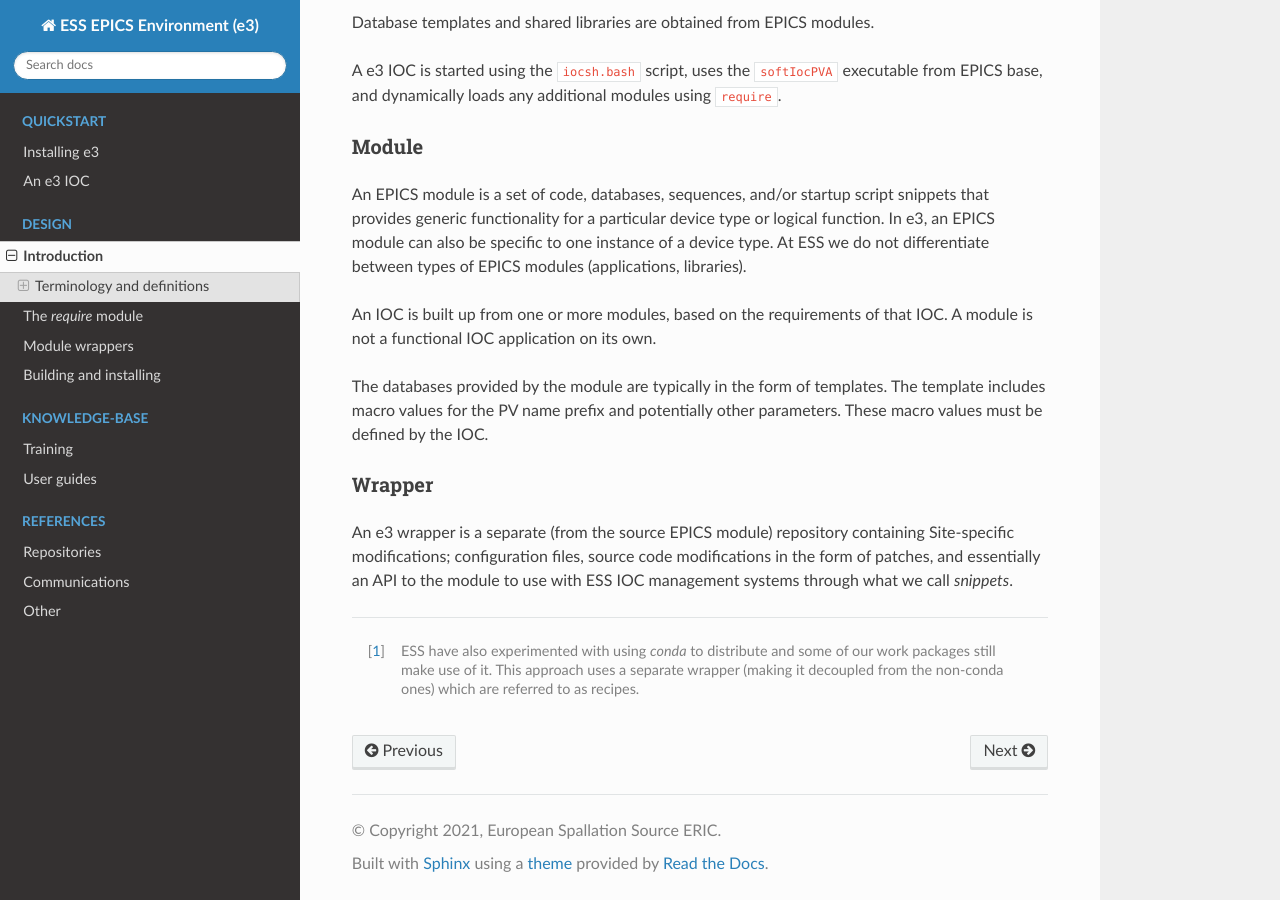
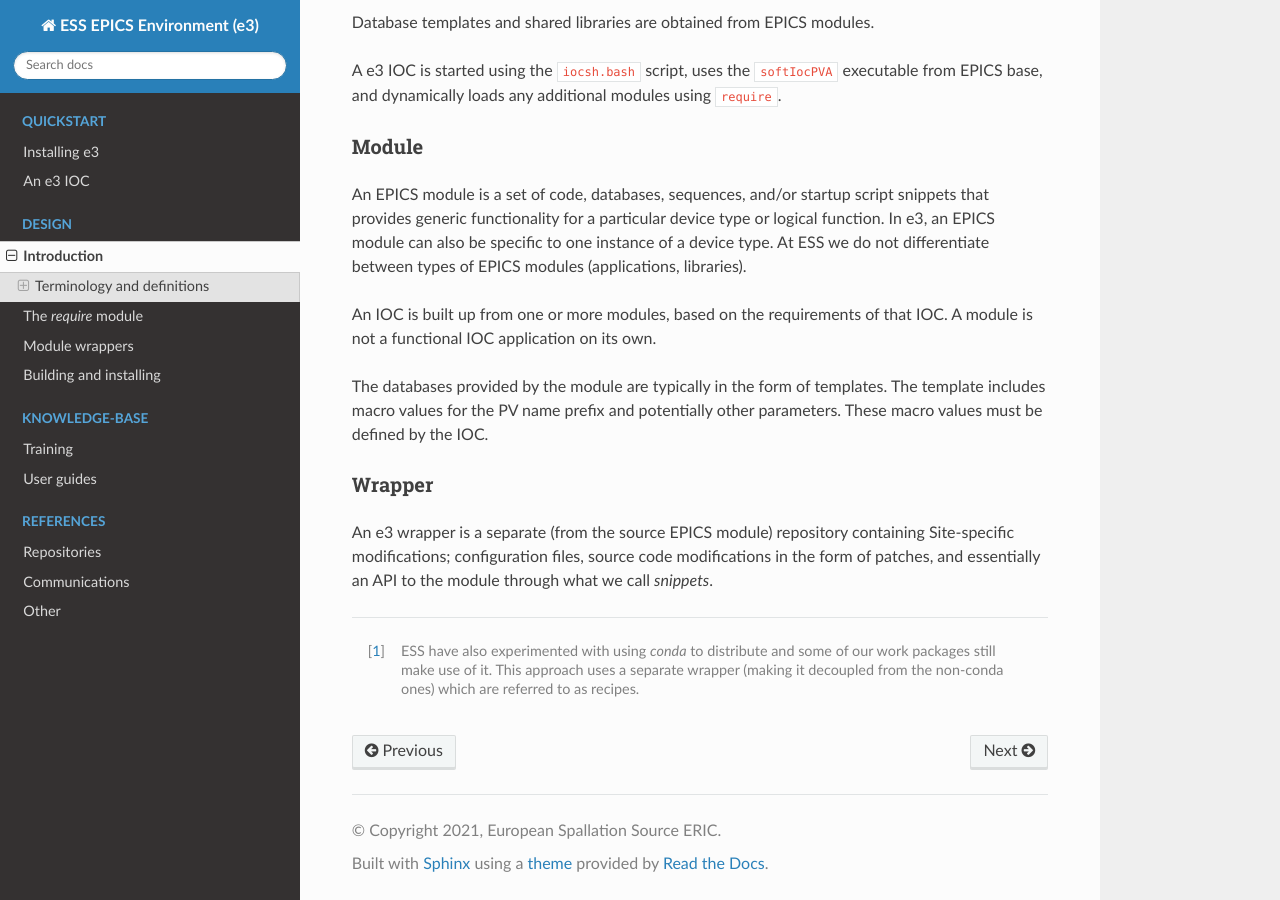
Before and after one commit to ttkorhonen/e3pages, a Sphinx documentation site: the page built from docs/design/1_intro.md, in a window 1280 px wide and 900 px high, scrolled down 1148 px. Built offline with Sphinx 7.4.7 and the Read the Docs theme 2.0.0, drawn with Linux system fonts in a browser that asks for light colours.

Commit message:
remove ESS-specific reference

```diff
--- a/docs/design/1_intro.md
+++ b/docs/design/1_intro.md
@@ -33,7 +33,7 @@ The databases provided by the module are typically in the form of templates. The
 
 ### Wrapper
 
-An e3 wrapper is a separate (from the source EPICS module) repository containing Site-specific modifications; configuration files, source code modifications in the form of patches, and essentially an API to the module to use with ESS IOC management systems through what we call *snippets*.
+An e3 wrapper is a separate (from the source EPICS module) repository containing Site-specific modifications; configuration files, source code modifications in the form of patches, and essentially an API to the module through what we call *snippets*.
 
 
 [^conda]: ESS have also experimented with using *conda* to distribute and some of our work packages still make use of it. This approach uses a separate wrapper (making it decoupled from the non-conda ones) which are referred to as recipes.
```
